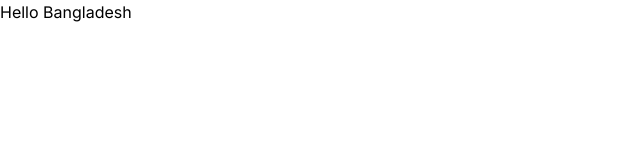
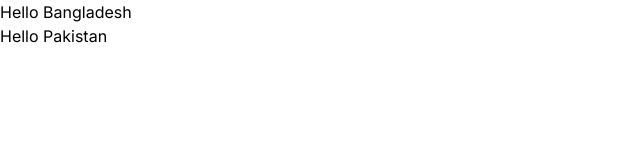
Before and after one commit to sourov526/NextJs_Learning_Project, a Next.js app: page / in a window 1280 px wide. Shown: the top 160 px of the page, without its empty margins (0-640 px from the left). Built offline with nearby package versions, Linux system fonts and the light colour scheme.

Commit message:
modified page

```diff
--- a/app/page.tsx
+++ b/app/page.tsx
@@ -2,6 +2,9 @@
 
 export default function Home() {
   return (
-    <main><h1>Hello Bangladesh</h1></main>
+    <main>
+      <h1>Hello Bangladesh</h1>
+      <h3>Hello Pakistan</h3>
+    </main>
   )
 }
```
